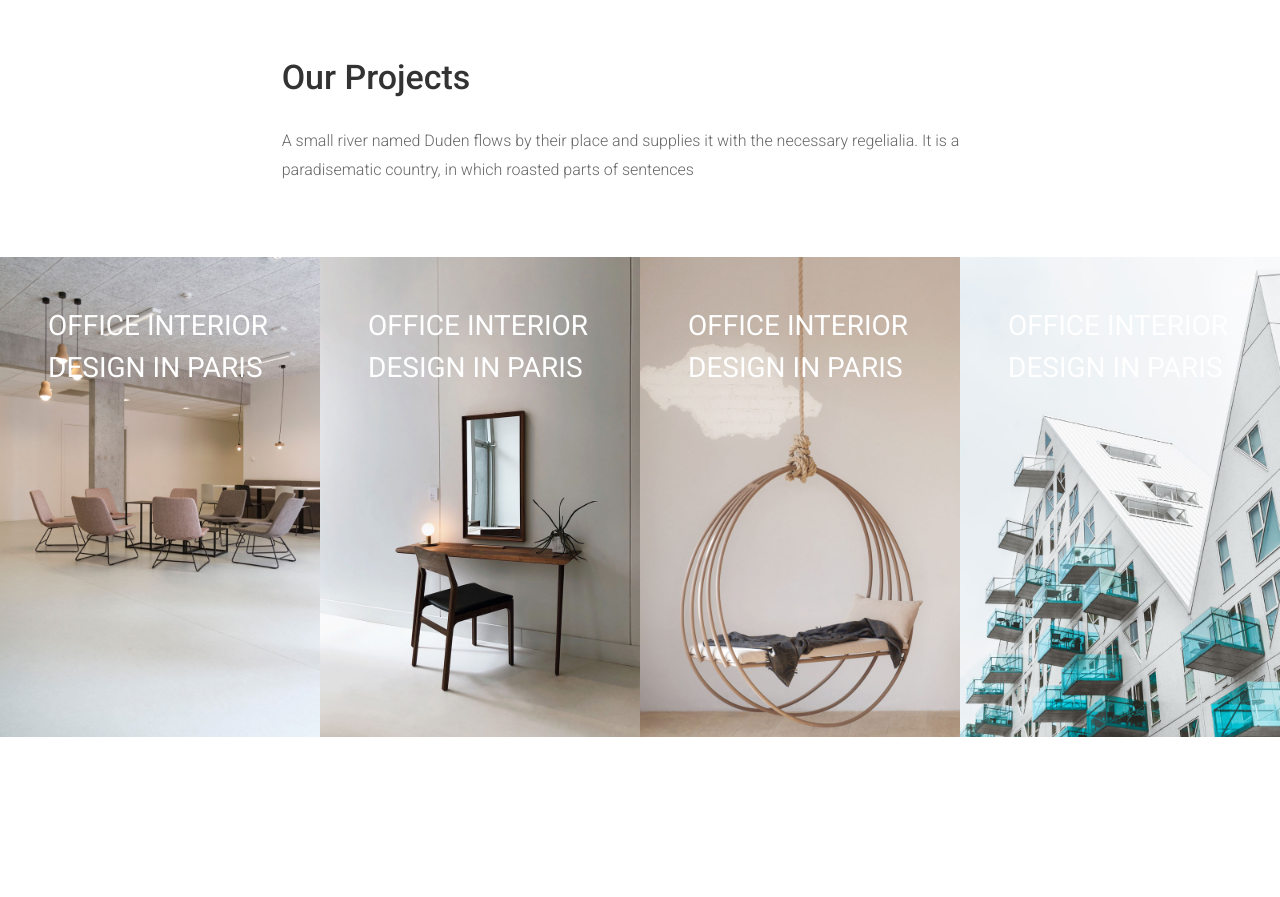
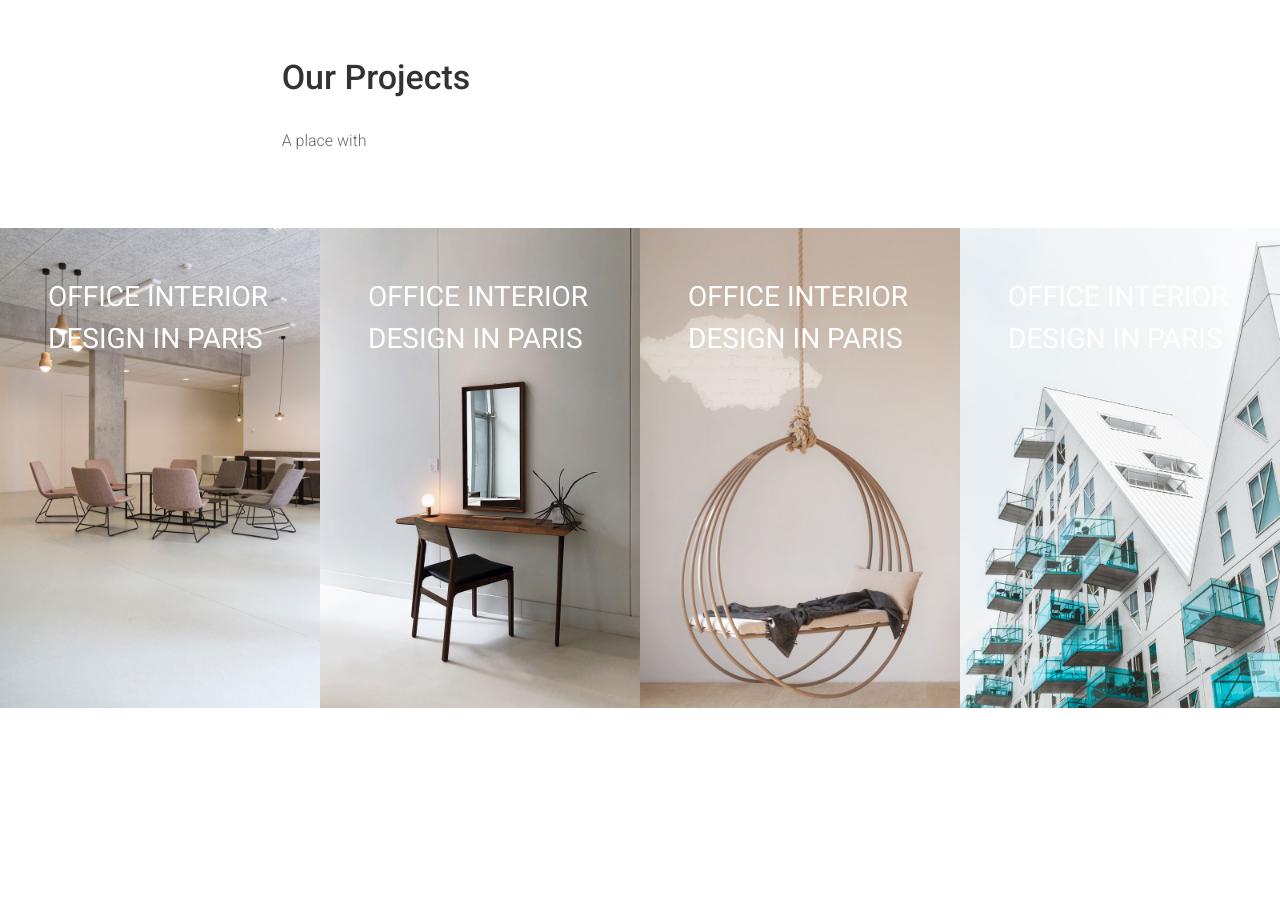
Before and after one commit to meetishah13/InterioWeb, a plain HTML site: page index.html in a window 1280 px wide. Shown: the part 2040-2937 px from the top of the page. Drawn offline with Linux system fonts and the light colour scheme; some packages are replaced by stand-ins of ours; no server answers; animation ran at ten frames a second; files whose address does not match are found by name.

Commit message:
Meta tag

```diff
--- a/index.html
+++ b/index.html
@@ -12,9 +12,11 @@
 </script>
 
     <title>Interio Decor | Furnishing ideas </title>
-    <meta name="description" content="Home decor gives you the ability to find Interior Design ideas and make your home a better place.Ideas about Home furnnishing,Room Decorating,etc.">
+    <meta name="description" content="Home decor gives you the ability to find Interior Design ideas and make your home
+    a better place.Ideas about Home furnnishing,Room Decorating,etc.">
     <meta name="author" content="Meeti Shah.">
     <meta name="keywords" content="Interior design for home, Home décor, Home furnishing">
+    <meta name="robot" content="index,follow">
     <meta charset="utf-8">
     <meta name="viewport" content="width=device-width, initial-scale=1, shrink-to-fit=no">
 
@@ -209,7 +211,7 @@
     		<div class="row justify-content-center mb-5 pb-2">
           <div class="col-md-7 heading-section ftco-animate">
             <h2 class="mb-4">Our Projects</h2>
-            <p>A small river named Duden flows by their place and supplies it with the necessary regelialia. It is a paradisematic country, in which roasted parts of sentences</p>
+            <p>A place with </p>
           </div>
         </div>
     	</div>
```
